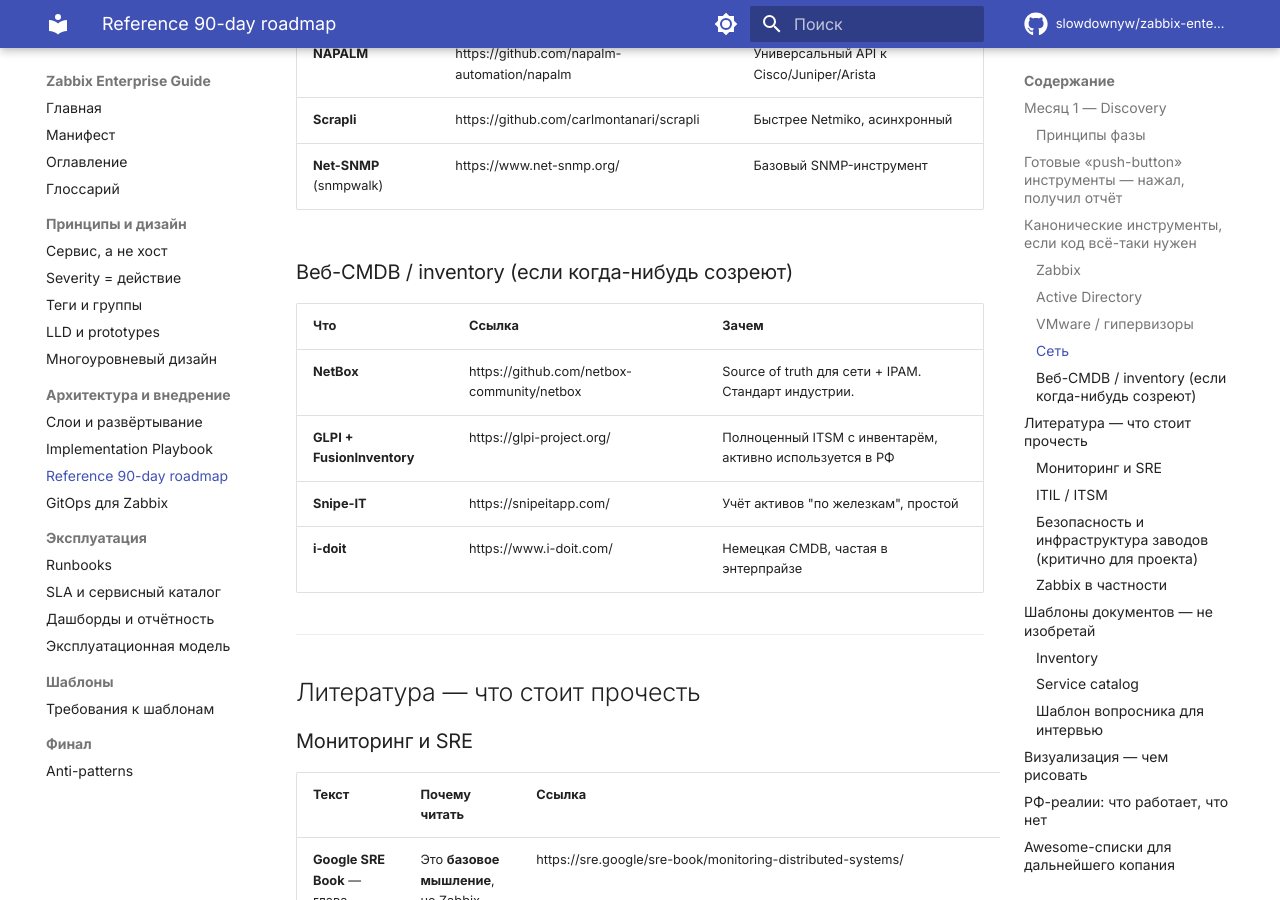
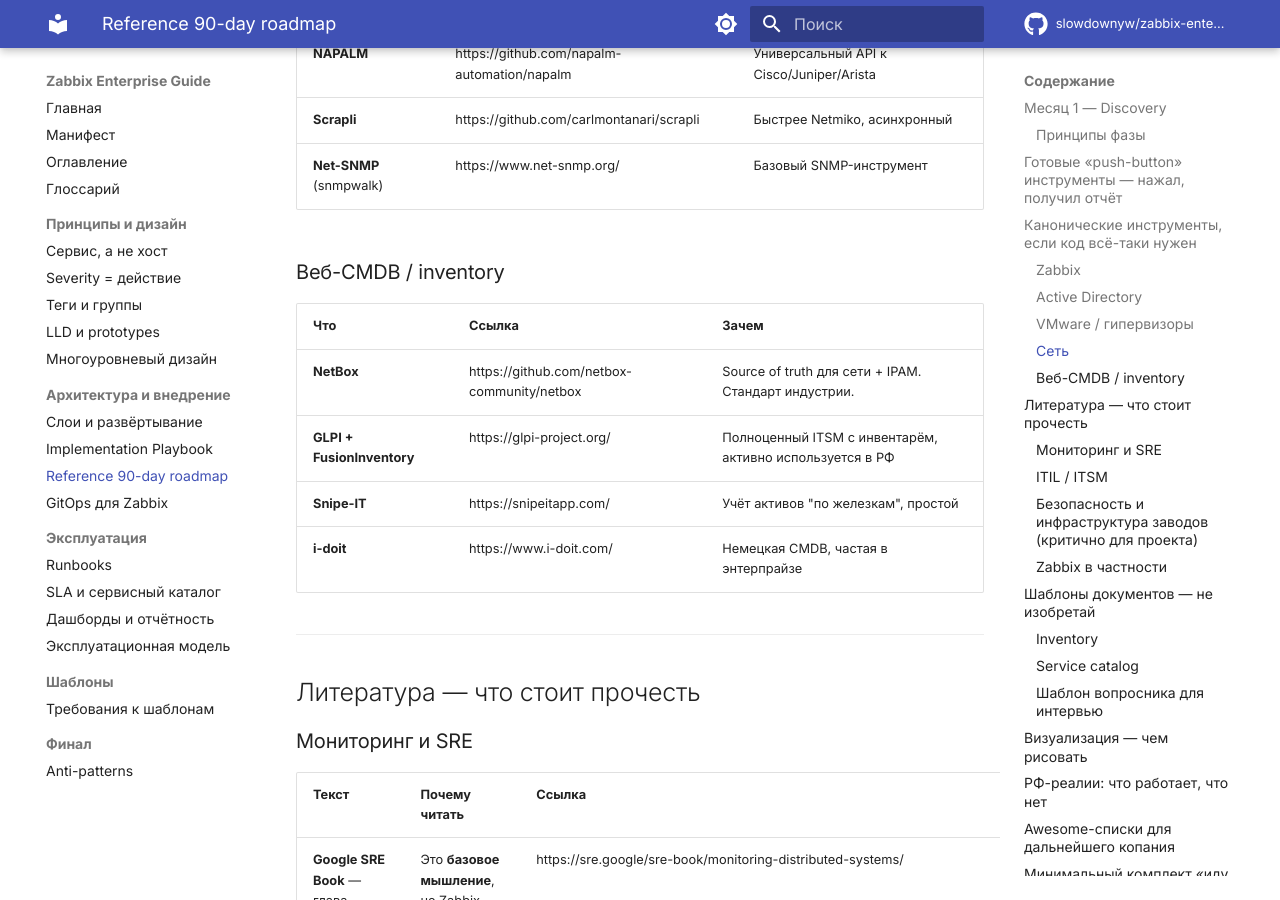
Before and after one commit to slowdownyw/zabbix-enterprise-guide, an MkDocs documentation site: the page built from docs/07_implementation_roadmap.md, in a window 1280 px wide and 900 px high, scrolled down 4983 px. Built offline with MkDocs 1.6.1 and Material for MkDocs 9.7.7, drawn with Linux system fonts in a browser that asks for light colours; comment, search, counter and statistics services are not loaded.

Commit message:
alpha-v03-terminology

```diff
--- a/docs/07_implementation_roadmap.md
+++ b/docs/07_implementation_roadmap.md
@@ -89,7 +89,7 @@
 | **Scrapli** | https://github.com/carlmontanari/scrapli | Быстрее Netmiko, асинхронный |
 | **Net-SNMP** (snmpwalk) | https://www.net-snmp.org/ | Базовый SNMP-инструмент |
 
-### Веб-CMDB / inventory (если когда-нибудь созреют)
+### Веб-CMDB / inventory
 
 | Что | Ссылка | Зачем |
 |---|---|---|
```
